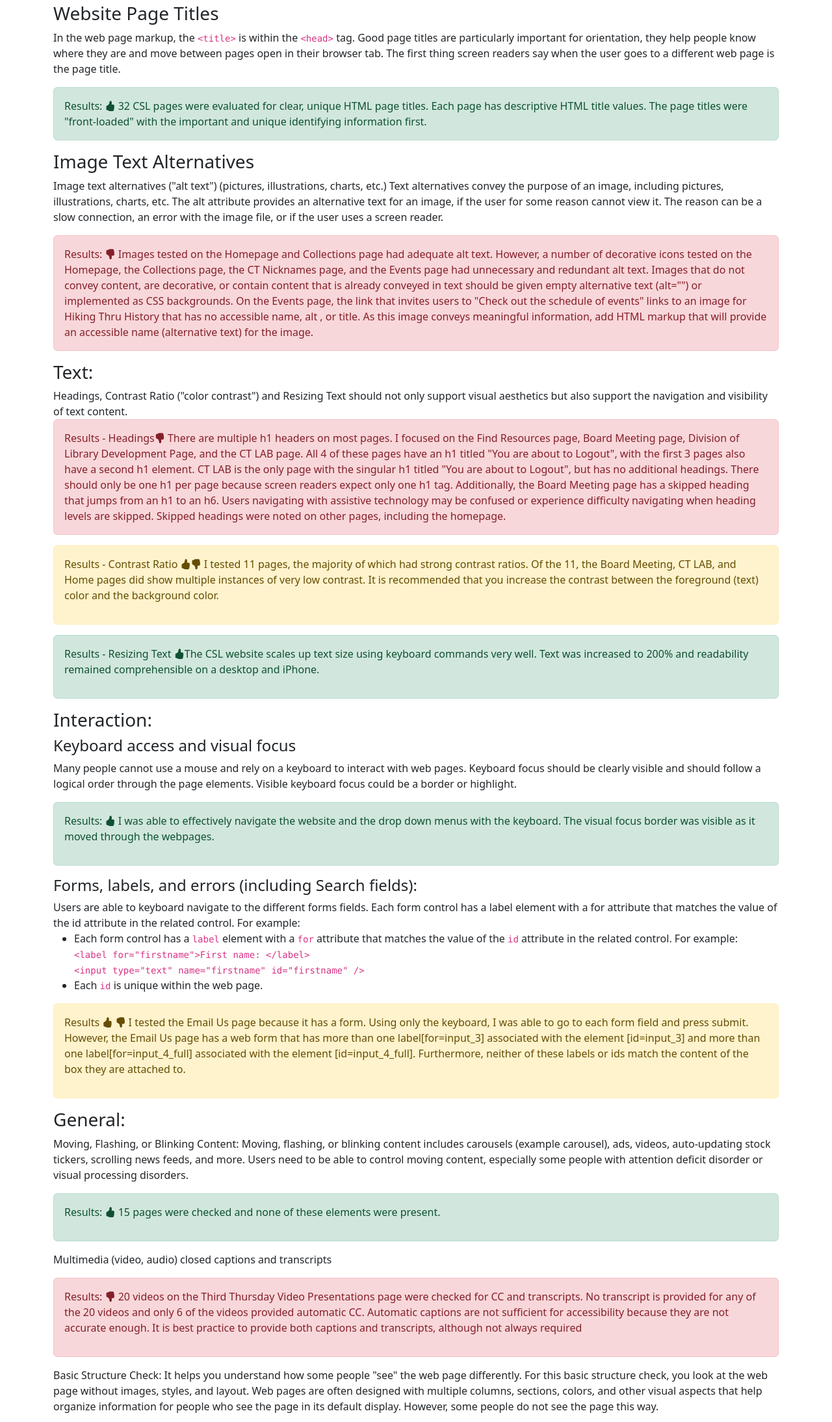
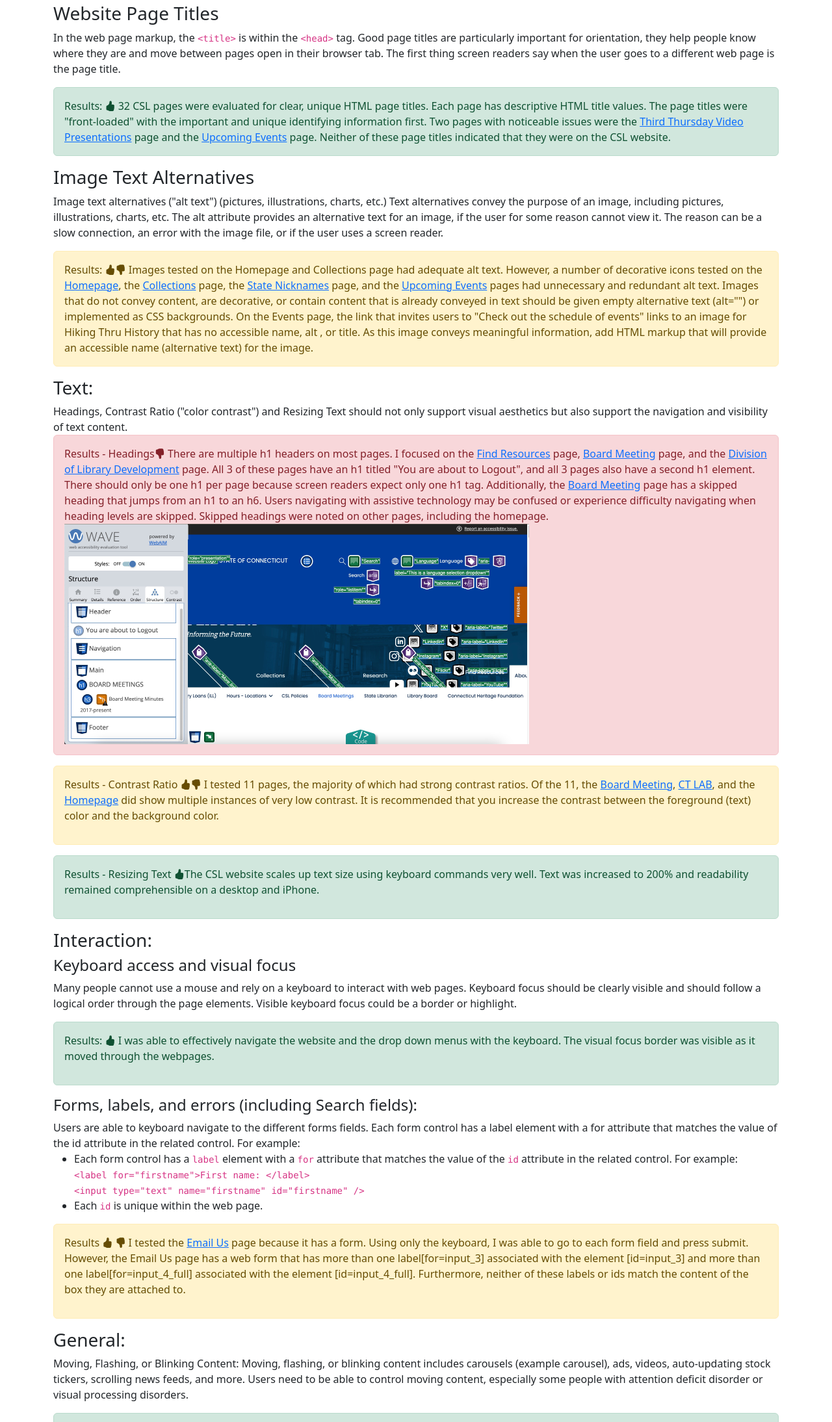
Before and after one commit to alex-l-jhnsn/alex-l-jhnsn.github.io, a plain HTML site: page homework/accessibility_audit.html in a window 1280 px wide. Shown: the part 298-2486 px from the top of the page at 65% size. Drawn offline with nearby package versions, Linux system fonts and the light colour scheme.

Commit message:
homepage v.4 - homework v.3
Fix image assets folders

```diff
--- a/homework/accessibility_audit.html
+++ b/homework/accessibility_audit.html
@@ -30,23 +30,23 @@
 <p>In the web page markup, the <code>&lt;title&gt;</code> is within the <code>&lt;head&gt;</code> tag. Good page titles are particularly important for orientation, they help people know where they are and move between pages open in their browser tab. The first thing screen readers say when the user goes to a different web page is the page title.</p>
 
 <!-- green success css class -->
-<p class="alert alert-success" role="alert">Results: <i class="bi bi-hand-thumbs-up-fill"></i> 32 CSL pages were evaluated for clear, unique HTML page titles. Each page has descriptive HTML title values. The page titles were "front-loaded" with the important and unique identifying information first. </p>
+<p class="alert alert-success" role="alert">Results: <i class="bi bi-hand-thumbs-up-fill"></i> 32 CSL pages were evaluated for clear, unique HTML page titles. Each page has descriptive HTML title values. The page titles were "front-loaded" with the important and unique identifying information first. Two pages with noticeable issues were the  <a href="https://portal.ct.gov/csl/news/third-thursday-presentations?language=en_US">Third Thursday Video Presentations</a> page and the  <a href="https://portal.ct.gov/csl/news/events?language=en_US">Upcoming Events</a> page. Neither of these page titles indicated that they were on the CSL website.</p>
 
 <h3>Image Text Alternatives</h3>
 <p>Image text alternatives ("alt text") (pictures, illustrations, charts, etc.) Text alternatives convey the purpose of an image, including pictures, illustrations, charts, etc. The alt attribute provides an alternative text for an image, if the user for some reason cannot view it. The reason can be a slow connection, an error with the image file, or if the user uses a screen reader.</p>
 <!-- red thumbs down css class -->
-<p class="alert alert-danger" role="alert">Results: <i class="bi bi-hand-thumbs-down-fill"></i> Images tested on the Homepage and Collections page had adequate alt text. However, a number of decorative icons tested on the Homepage, the Collections page, the CT Nicknames page, and the Events page had unnecessary and redundant alt text. Images that do not convey content, are decorative, or contain content that is already conveyed in text should be given empty alternative text (alt="") or implemented as CSS backgrounds. On the Events page, the link that invites users to "Check out the schedule of events" links to an image for Hiking Thru History that has no accessible name, alt , or title. As this image conveys meaningful information, add HTML markup that will provide an accessible name (alternative text) for the image.</p>
+<p class="alert alert-warning" role="alert">Results: <i class="bi bi-hand-thumbs-up-fill"></i><i class="bi bi-hand-thumbs-down-fill"></i> Images tested on the Homepage and Collections page had adequate alt text. However, a number of decorative icons tested on the <a href="https://portal.ct.gov/csl?language=en_US">Homepage</a>, the <a href="https://portal.ct.gov/csl/collections?language=en_US">Collections</a> page, the <a href="https://portal.ct.gov/csl/research/state-nicknames?language=en_US">State Nicknames</a> page, and the <a href="https://portal.ct.gov/csl/news/events?language=en_US">Upcoming Events</a> pages had unnecessary and redundant alt text. Images that do not convey content, are decorative, or contain content that is already conveyed in text should be given empty alternative text (alt="") or implemented as CSS backgrounds. On the Events page, the link that invites users to "Check out the schedule of events" links to an image for Hiking Thru History that has no accessible name, alt , or title. As this image conveys meaningful information, add HTML markup that will provide an accessible name (alternative text) for the image.</p>
 
 
 <h3>Text:</h3>
  Headings, Contrast Ratio ("color contrast") and Resizing Text should not only support visual aesthetics but also support the navigation and visibility of text content.
 
 <p class="alert alert-danger" role="alert">Results - Headings<i class="bi bi-hand-thumbs-down-fill"></i>
-    There are multiple h1 headers on most pages. I focused on the Find Resources page, Board Meeting page, Division of Library Development Page, and the CT LAB page. All 4 of these pages have an h1 titled "You are about to Logout", with the first 3 pages also have a second h1 element. CT LAB is the only page with the singular h1 titled "You are about to Logout", but has no additional headings. There should only be one h1 per page because screen readers expect only one h1 tag. Additionally, the Board Meeting page has a skipped heading that jumps from an h1 to an h6. Users navigating with assistive technology may be confused or experience difficulty navigating when heading levels are skipped. Skipped headings were noted on other pages, including the homepage.</p>
+    There are multiple h1 headers on most pages. I focused on the <a href="https://portal.ct.gov/csl/find-resources?language=en_US">Find Resources</a> page, <a href="https://portal.ct.gov/csl/about/state-library-board-meeting?language=en_US">Board Meeting</a> page, and the <a href="https://portal.ct.gov/csl/departments/division-of-library-development?language=en_US">Division of Library Development</a> page. All 3 of these pages have an h1 titled "You are about to Logout", and all 3 pages also have a second h1 element. There should only be one h1 per page because screen readers expect only one h1 tag. Additionally, the <a href="https://portal.ct.gov/csl/about/state-library-board-meeting?language=en_US">Board Meeting</a> page has a skipped heading that jumps from an h1 to an h6. Users navigating with assistive technology may be confused or experience difficulty navigating when heading levels are skipped. Skipped headings were noted on other pages, including the homepage. <img src="homework-assets/homework-images/WAVE-Board-Meeting-screenshot.jpg" alt="WAVE assessment of Board Meeting page showing improper heading structure" style="width:715px;height:338.5px"/></p>
 
 
 <div class="alert alert-warning" role="alert">
-<p>Results - Contrast Ratio  <i class="bi bi-hand-thumbs-up-fill"></i><i class="bi bi-hand-thumbs-down-fill"></i> I tested 11 pages, the majority of which had strong contrast ratios. Of the 11, the Board Meeting, CT LAB, and Home pages did show multiple instances of very low contrast. It is recommended that you increase the contrast between the foreground (text) color and the background color.</p>
+<p>Results - Contrast Ratio  <i class="bi bi-hand-thumbs-up-fill"></i><i class="bi bi-hand-thumbs-down-fill"></i> I tested 11 pages, the majority of which had strong contrast ratios. Of the 11, the <a href="https://portal.ct.gov/csl/about/state-library-board-meeting?language=en_US">Board Meeting</a>, <a href="https://portal.ct.gov/csl/departments/ct-lab?language=en_US">CT LAB</a>, and the <a href="https://portal.ct.gov/csl?language=en_US">Homepage</a> did show multiple instances of very low contrast. It is recommended that you increase the contrast between the foreground (text) color and the background color.</p>
 </div>
 
 <div class="alert alert-success" role="alert">
@@ -74,7 +74,7 @@
 </ul>
 <div class="alert alert-warning" role="alert">
 <p>Results <i class="bi bi-hand-thumbs-up-fill"></i> <i class="bi bi-hand-thumbs-down-fill"></i>
-    I tested the Email Us page because it has a form. Using only the keyboard, I was able to go to each form field and press submit. However, the Email Us page has a web form that has more than one label[for=input_3] associated with the element [id=input_3] and more than one label[for=input_4_full] associated with the element [id=input_4_full]. Furthermore, neither of these labels or ids match the content of the box they are attached to. </p>
+    I tested the <a href="https://portal.ct.gov/csl/email-us?language=en_US">Email Us</a> page because it has a form. Using only the keyboard, I was able to go to each form field and press submit. However, the Email Us page has a web form that has more than one label[for=input_3] associated with the element [id=input_3] and more than one label[for=input_4_full] associated with the element [id=input_4_full]. Furthermore, neither of these labels or ids match the content of the box they are attached to. </p>
 </div>
 
 
@@ -89,15 +89,15 @@
 
  <p>Multimedia (video, audio) closed captions and transcripts</p>
  <div class="alert alert-danger" role="alert">
- <p>Results: <i class="bi bi-hand-thumbs-down-fill"></i> 20 videos on the Third Thursday Video Presentations page were checked for CC and transcripts. No transcript is provided for any of the 20 videos and only 6 of the videos provided automatic CC. Automatic captions are not sufficient for accessibility because they are not accurate enough. It is best practice to provide both captions and transcripts, although not always required</p>
+ <p>Results: <i class="bi bi-hand-thumbs-down-fill"></i> 20 videos on the <a href="https://portal.ct.gov/csl/news/third-thursday-presentations?language=en_US">Third Thursday Video Presentations</a> page were checked for CC and transcripts. No transcript is provided for any of the 20 videos and only 6 of the videos provided automatic CC. Automatic captions are not sufficient for accessibility because they are not accurate enough. It is best practice to provide both captions and downloadable transcripts.</p>
 </div>
 
  <p>Basic Structure Check: It helps you understand how some people "see" the web page differently. For this basic structure check, you look at the web page without images, styles, and layout.
 Web pages are often designed with multiple columns, sections, colors, and other visual aspects that help organize information for people who see the page in its default display.
 However, some people do not see the page this way.</p>
 
-<div class="alert alert-danger" role="alert">
-<p>Results: <i class="bi bi-hand-thumbs-down-fill"></i> For this test, I used WAVE to remove all CSS styles in order to see the CSL website without any visual styling. The collections page had pretty strong structure, but many of the other pages examined, including the Home, Departments, Research, and About pages had poor structure due to the lack of headings for blocks of information. When navigation, main content, and other sections have good headings, it's easier for people to find their way around the information</p>
+<div class="alert alert-warning" role="alert">
+<p>Results: <i class="bi bi-hand-thumbs-up-fill"></i><i class="bi bi-hand-thumbs-down-fill"></i> For this test, I used WAVE to remove all CSS styles in order to see the CSL website without any visual styling. The collections page had pretty strong structure, but a few of the other pages examined, including the <a href="https://portal.ct.gov/csl/collections/state-agency-profiles?language=en_US">Sate Agency Profiles</a> page had poor structure due to the lack of headings for blocks of information and no table headings for the State Agency ProfileIndex table. When navigation, main content, and other sections have good headings, it's easier for people to find their way around the information</p>
 </div>
 
 
```
Also changed, not shown: homework/homework-assets/homework-images/WAVE-Board-Meeting-screenshot.jpg (added).
